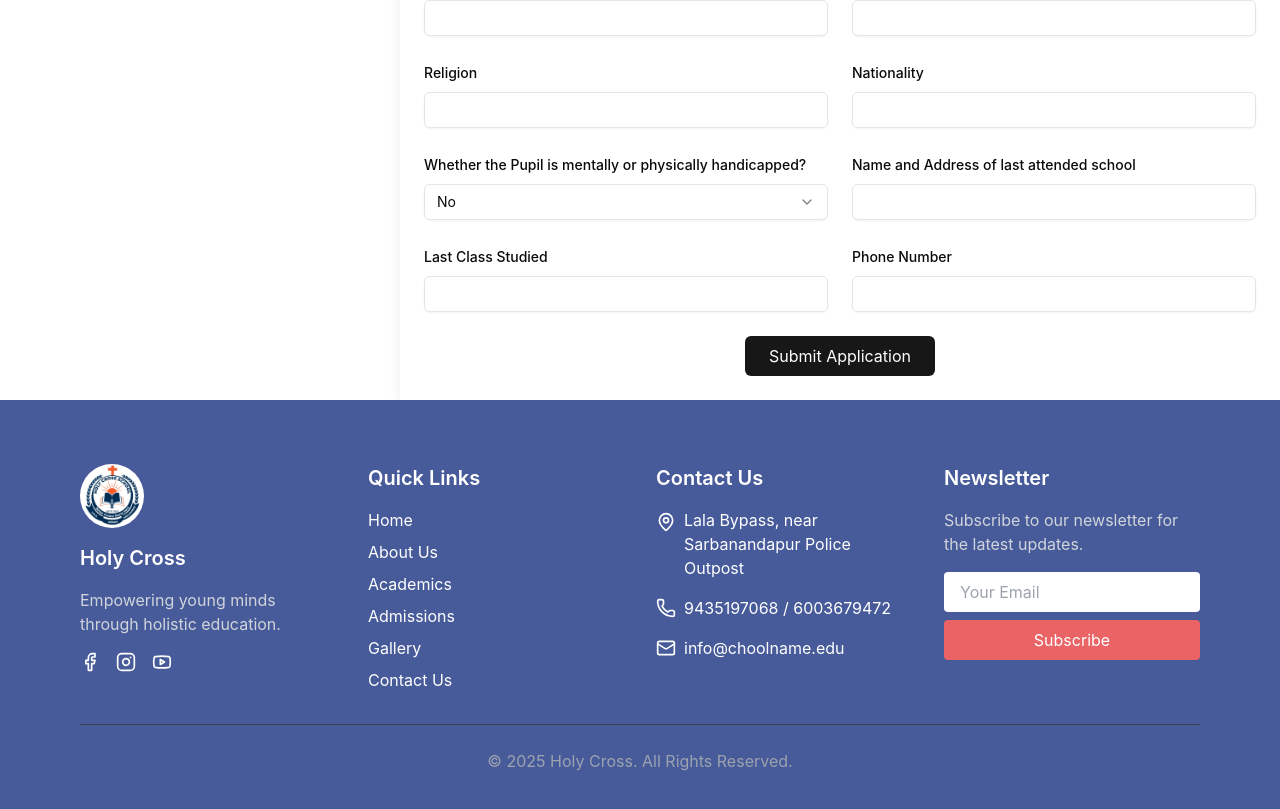
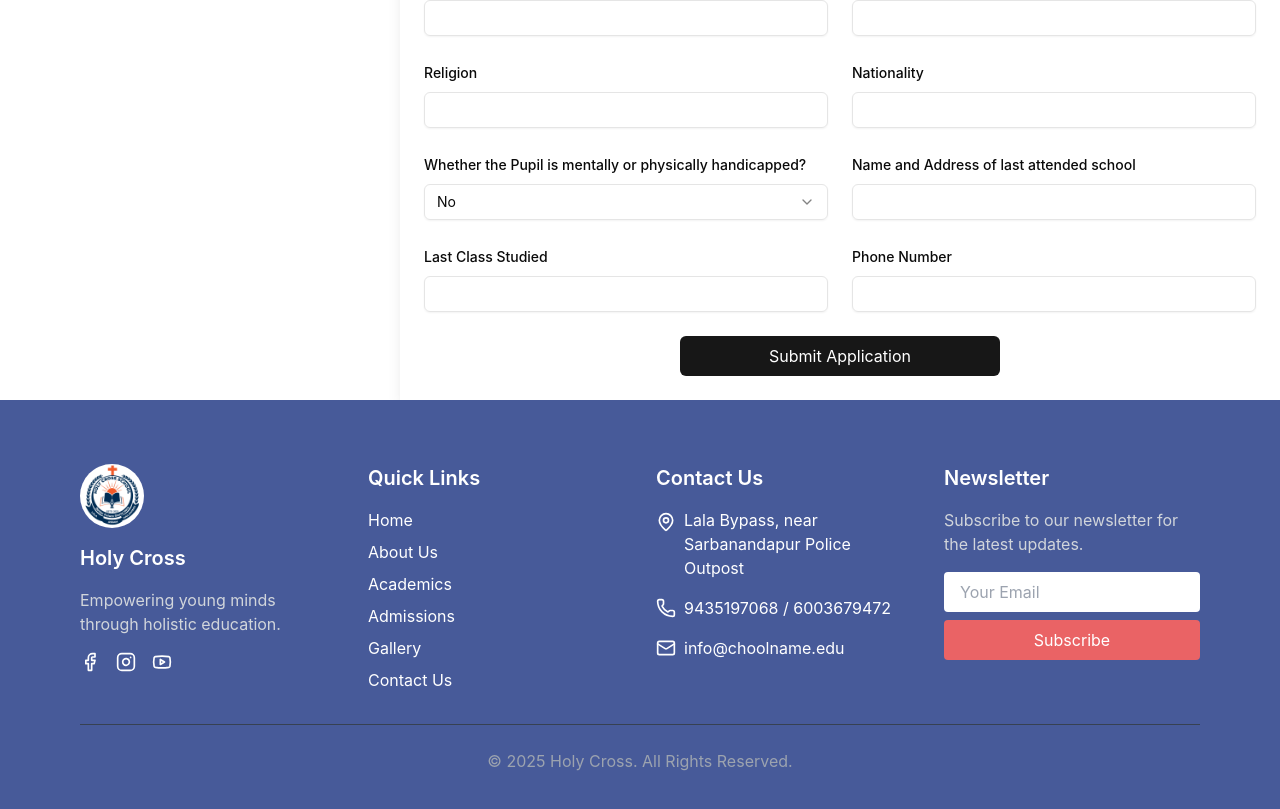
Before and after one commit to abhijitCleanCode/holy-cross, a React (Vite) app: page /admissions in a window 1280 px wide. Shown: the part 802-1611 px from the top of the page. Built offline with nearby package versions, Linux system fonts and the light colour scheme.

Commit message:
button size changed

```diff
--- a/src/components/ui/form.jsx
+++ b/src/components/ui/form.jsx
@@ -295,11 +295,12 @@ export default function AdmissionForm() {
     <div className="flex justify-center">
   <button
     type="submit"
-        className="px-6 py-2 bg-primary text-white rounded-md hover:bg-primary/90 transition-colors"
+    className="w-full max-w-xs px-6 py-2 bg-primary text-white rounded-md hover:bg-primary/90 transition-colors"
   >
     Submit Application
   </button>
 </div>
+
   </form>
 </div>
     </>
```
Lines whose indentation alone changed are shown as unchanged.
